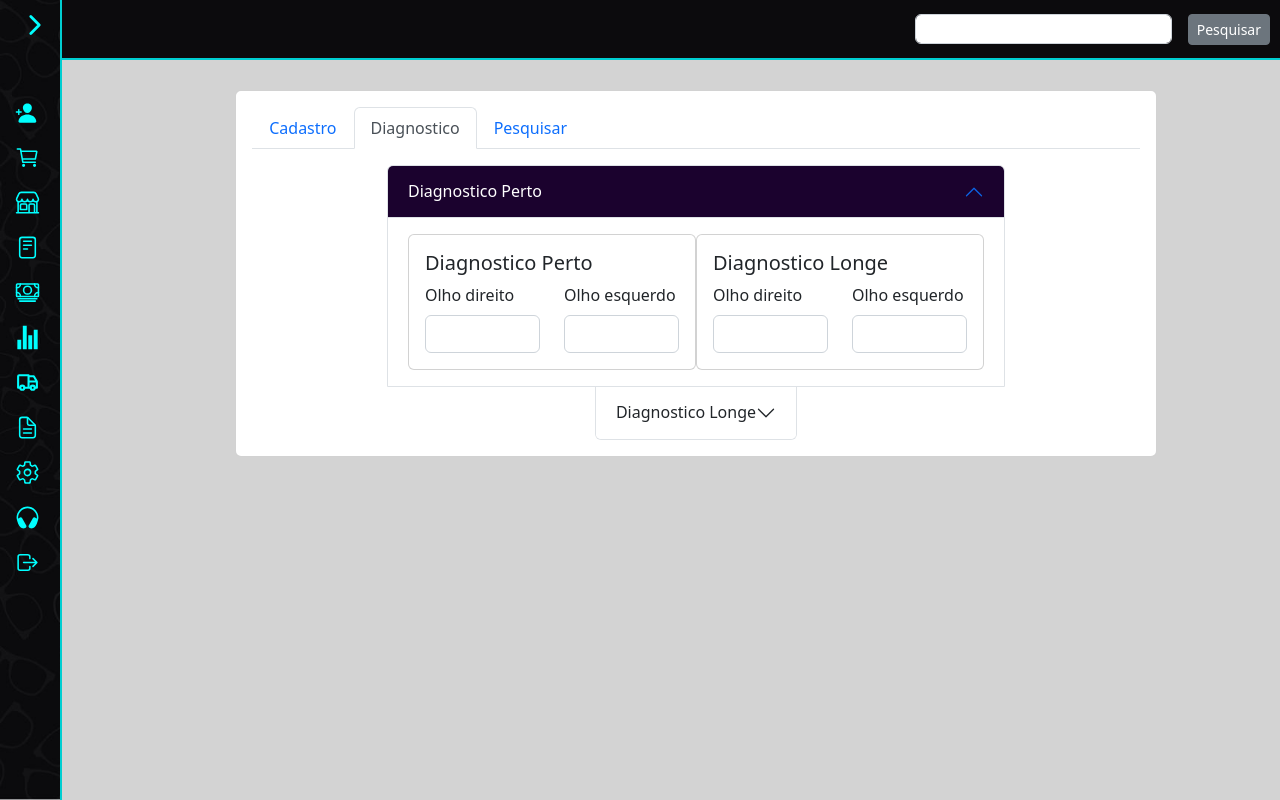
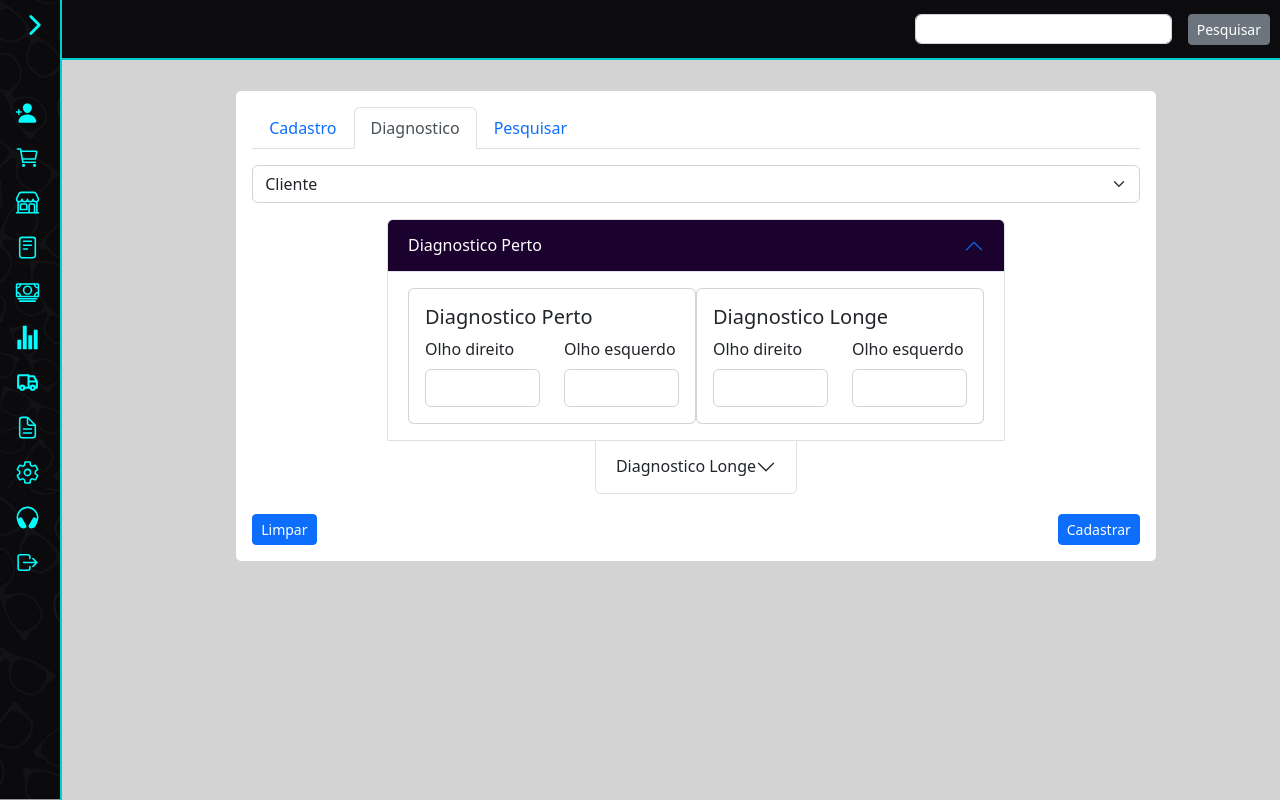
Before and after one commit to leobraboo/FrontSystemGlobal, a React (Vite) app: page /Clients in a window 1280 px wide. Both pictures are taken after a click on the tab "Diagnostico". Built offline with nearby package versions, Linux system fonts and the light colour scheme.

Commit message:
Refactor : client form

```diff
--- a/src/components/Clientes/DiagnosisClient/index.tsx
+++ b/src/components/Clientes/DiagnosisClient/index.tsx
@@ -1,9 +1,15 @@
 import { Button, Col, Row, Card, Form, Accordion } from 'react-bootstrap';
+import { ContentButton } from '../styles';
 import { DiagAccordion } from './styles';
 
 export function DiagnosisClient() {
   return (
     <div>
+      <Form.Select className="mb-3">
+        <option>Cliente</option>
+        <option value="1">...</option>
+      </Form.Select>
+
       <DiagAccordion defaultActiveKey="0">
         <Accordion.Item eventKey="0">
           <Accordion.Header>Diagnostico Perto</Accordion.Header>
@@ -84,7 +90,14 @@ export function DiagnosisClient() {
           </Accordion.Body>
         </Accordion.Item>
       </DiagAccordion>
-
+      <ContentButton>
+        <Button size="sm" variant="primary">
+          Limpar
+        </Button>
+        <Button size="sm" variant="primary">
+          Cadastrar
+        </Button>
+      </ContentButton>
     </div>
 
   )
--- a/src/components/Clientes/DiagnosisClient/styles.ts
+++ b/src/components/Clientes/DiagnosisClient/styles.ts
@@ -6,6 +6,7 @@ align-items: center;
 align-content: center;
 justify-items: center ;
 flex-direction: column;
+margin-bottom: 20px;
 .accordion-button:focus{
     box-shadow: none;
 }
--- a/src/components/Clientes/RegisterClient/index.tsx
+++ b/src/components/Clientes/RegisterClient/index.tsx
@@ -1,4 +1,5 @@
 import { Button, Col, Row, Card, Form } from 'react-bootstrap';
+import { ContentButton } from '../styles';
 
 export function RegisterClient() {
   return (
@@ -6,29 +7,29 @@ export function RegisterClient() {
       <Row>
         <Form.Group as={Col}>
           <Form.Label>Nome</Form.Label>
-          <Form.Control type="text"/>
+          <Form.Control type="text" />
         </Form.Group>
         <Form.Group as={Col}>
           <Form.Label>CPF/CNPJ</Form.Label>
-          <Form.Control type="text"/>
+          <Form.Control type="text" />
         </Form.Group>
       </Row>
       <Form.Group>
         <Form.Label>Endereço</Form.Label>
-        <Form.Control/>
+        <Form.Control />
       </Form.Group>
       <Row>
         <Form.Group as={Col}>
           <Form.Label>Numero</Form.Label>
-          <Form.Control/>
+          <Form.Control />
         </Form.Group>
         <Form.Group as={Col}>
           <Form.Label>Complemento</Form.Label>
-          <Form.Control/>
+          <Form.Control />
         </Form.Group>
         <Form.Group as={Col}>
           <Form.Label>Bairro</Form.Label>
-          <Form.Control/>
+          <Form.Control />
         </Form.Group>
       </Row>
       <Row>
@@ -51,20 +52,25 @@ export function RegisterClient() {
       <Row className="mb-3">
         <Form.Group as={Col}>
           <Form.Label>Telefone</Form.Label>
-          <Form.Control/>
+          <Form.Control />
         </Form.Group>
         <Form.Group as={Col}>
           <Form.Label>Celular</Form.Label>
-          <Form.Control/>
+          <Form.Control />
         </Form.Group>
         <Form.Group as={Col}>
-        <Form.Label>Email</Form.Label>
-        <Form.Control/>
-      </Form.Group>
+          <Form.Label>Email</Form.Label>
+          <Form.Control />
+        </Form.Group>
       </Row>
-      <Button variant="primary" type="button">
-        Cadastrar
-      </Button>
+      <ContentButton>
+        <Button size="sm" variant="primary">
+          Limpar
+        </Button>
+        <Button size="sm" variant="primary">
+          Cadastrar
+        </Button>
+      </ContentButton>
     </Form>
   )
 }
--- a/src/components/Clientes/styles.ts
+++ b/src/components/Clientes/styles.ts
@@ -10,3 +10,7 @@ width: 90vw;
 margin-left: 120px;
 height: auto;
 `
+export const ContentButton = styled.div`
+display: flex;
+justify-content: space-between;
+`
```
